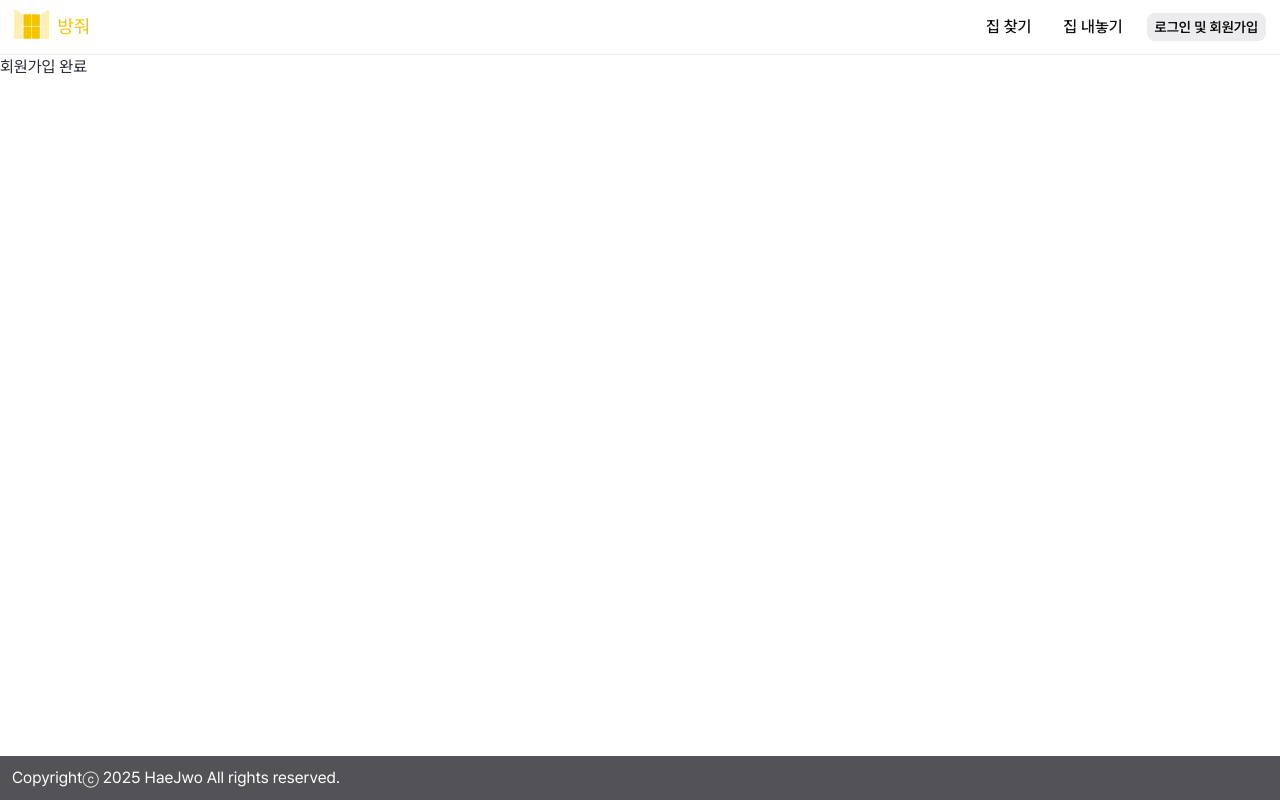
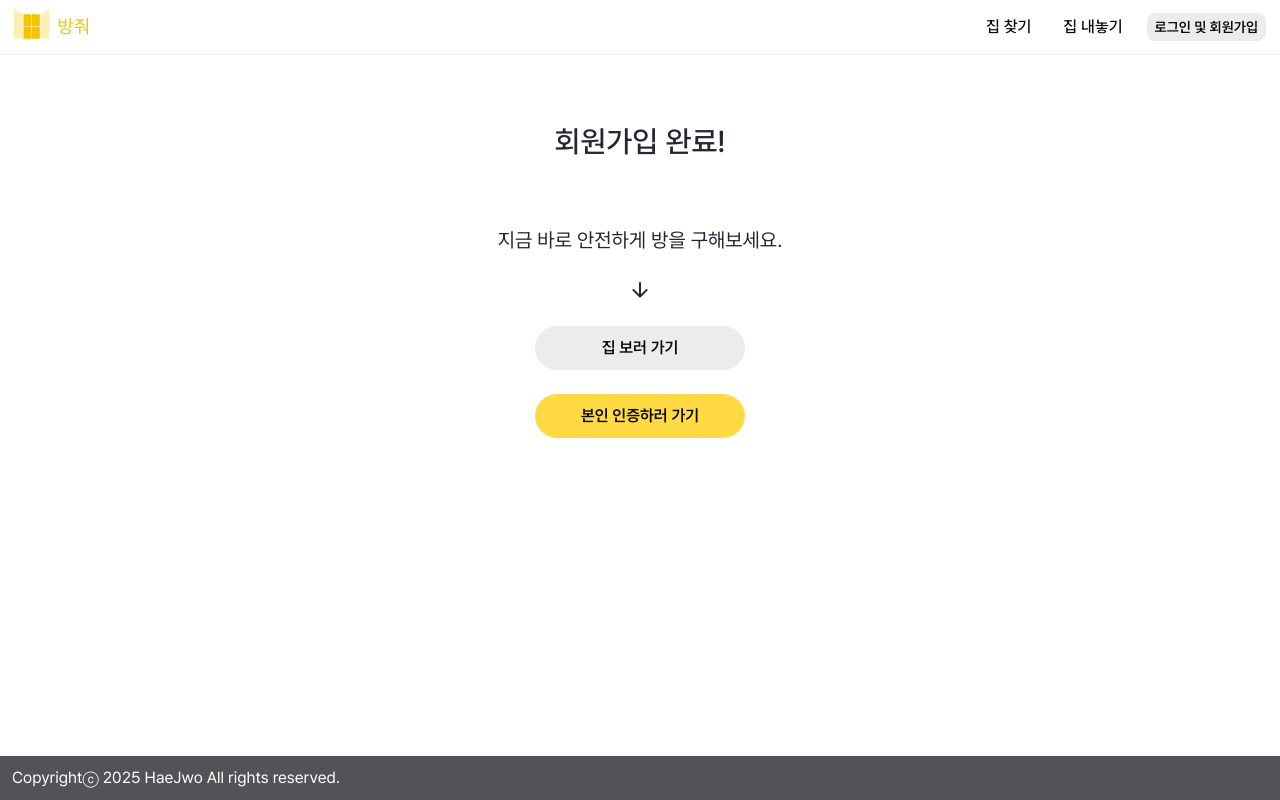
Before and after one commit to eosa1414/bang-jwo, a React (Vite) app in the folder front-end/: page /welcome in a window 1280 px wide. Built offline with nearby package versions, Linux system fonts and the light colour scheme; no server answers; a web font is replaced by a local one.

Commit message:
feat: 회원가입 화면 구현

```diff
--- a/front-end/src/App.tsx
+++ b/front-end/src/App.tsx
@@ -31,6 +31,7 @@ import ChatbotNoticePage from "./features/chatbot/pages/ChatbotNoticePage";
 import RedirectIfNotAuth from "./features/auth/components/RedirectIfNotAuth";
 import ChatbotPage from "./features/chatbot/pages/ChatbotPage";
 import PaymentTest from "./features/payment2/pages/PaymentTest";
+import PageWelcome from "./features/auth/pages/PageWelcome";
 
 function App() {
   return (
@@ -92,7 +93,11 @@ function App() {
           />
           <Route
             path="/welcome"
-            element={<LayoutMain>회원가입 완료</LayoutMain>}
+            element={
+              <LayoutMain>
+                <PageWelcome />
+              </LayoutMain>
+            }
           />
           <Route path="/auth/kakao/callback" element={<PageKakaoRedirect />} />
           <Route
--- /dev/null
+++ b/front-end/src/features/auth/pages/PageWelcome.tsx
@@ -0,0 +1,36 @@
+import { useNavigate } from "react-router-dom";
+import Button from "../../../components/buttons/Button";
+import LayoutTitle from "../../../layouts/LayoutTitle";
+import MaterialIcon from "../../../components/MaterialIcon";
+
+const PageWelcome = () => {
+  const navigate = useNavigate();
+
+  return (
+    <LayoutTitle title="회원가입 완료!">
+      <div className="flex flex-col gap-6 items-center m-4 text-xl">
+        지금 바로 안전하게 방을 구해보세요.
+        <MaterialIcon icon="arrow_downward" />
+        <Button
+          onClick={() => {
+            navigate("/room/find");
+          }}
+          size="large"
+        >
+          집 보러 가기
+        </Button>
+        <Button
+          onClick={() => {
+            navigate("/mypage");
+          }}
+          variant="point"
+          size="large"
+        >
+          본인 인증하러 가기
+        </Button>
+      </div>
+    </LayoutTitle>
+  );
+};
+
+export default PageWelcome;
```
